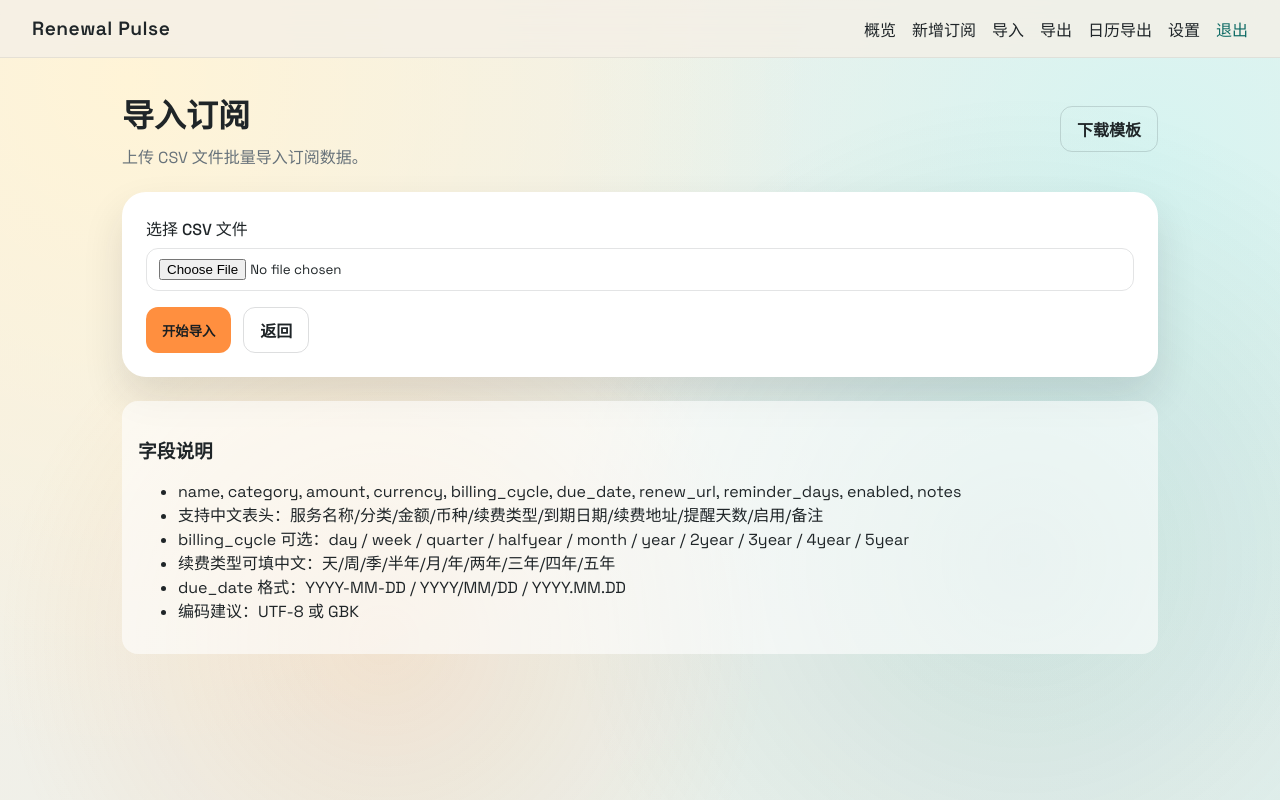
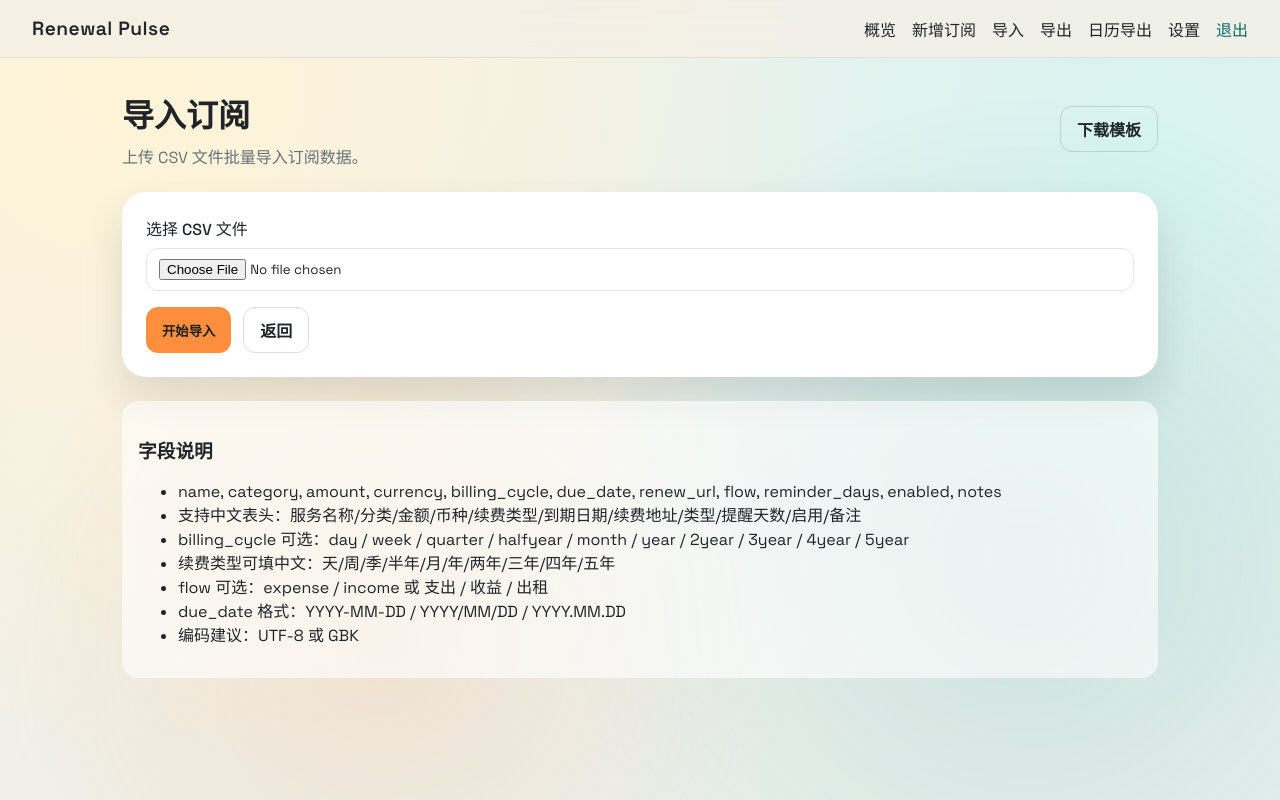
Before and after one commit to nXiaoK/ProactiveRenewalSystem, a Flask app: page /import in a window 1280 px wide. Run offline with Flask 3, Linux system fonts and the light colour scheme; the visitor is signed in with stand-in values (Sample User, id 1).

Commit message:
增加收益

```diff
--- a/app/db.py
+++ b/app/db.py
@@ -34,6 +34,7 @@ SCHEMA_STATEMENTS = [
         billing_cycle TEXT NOT NULL,
         due_date TEXT NOT NULL,
         renew_url TEXT,
+        flow TEXT NOT NULL DEFAULT 'expense',
         reminder_days INTEGER NOT NULL DEFAULT 7,
         enabled INTEGER NOT NULL DEFAULT 1,
         notes TEXT,
@@ -88,8 +89,21 @@ def init_db():
     for statement in SCHEMA_STATEMENTS:
         cur.execute(statement)
     db.commit()
+    ensure_migrations(db)
     ensure_default_settings(db)
     db.close()
+
+
+def ensure_migrations(db):
+    ensure_column(db, "subscriptions", "flow", "TEXT NOT NULL DEFAULT 'expense'")
+
+
+def ensure_column(db, table, column, definition):
+    columns = [row["name"] for row in db.execute(f"PRAGMA table_info({table})").fetchall()]
+    if column in columns:
+        return
+    db.execute(f"ALTER TABLE {table} ADD COLUMN {column} {definition}")
+    db.commit()
 
 
 def ensure_default_settings(db):
--- a/app/main.py
+++ b/app/main.py
@@ -50,6 +50,7 @@ from .utils import (
 )
 
 PUBLIC_ENDPOINTS = {"login", "static"}
+FLOW_LABELS = {"expense": "支出", "income": "收益"}
 
 
 def load_secret_key():
@@ -143,10 +144,12 @@ def create_app():
         stats = {
             "count": 0,
             "due_soon": 0,
-            "total_cny": 0.0,
-            "monthly_cny": 0.0,
-            "upcoming_30_cny": 0.0,
-            "yearly_cny": 0.0,
+            "expense_total_cny": 0.0,
+            "income_total_cny": 0.0,
+            "expense_monthly_cny": 0.0,
+            "income_monthly_cny": 0.0,
+            "expense_upcoming_30_cny": 0.0,
+            "income_upcoming_30_cny": 0.0,
         }
 
         for row in rows:
@@ -166,11 +169,16 @@ def create_app():
             stats["count"] += 1
             if item["enabled"]:
                 if item["amount_cny"] is not None:
-                    stats["total_cny"] += item["amount_cny"]
-                    stats["monthly_cny"] += item["monthly_equiv_cny"]
-                    stats["yearly_cny"] += item["yearly_equiv_cny"]
-                    if item["remaining_days"] <= 30:
-                        stats["upcoming_30_cny"] += item["amount_cny"]
+                    if item["is_income"]:
+                        stats["income_total_cny"] += item["amount_cny"]
+                        stats["income_monthly_cny"] += item["monthly_equiv_cny"]
+                        if item["remaining_days"] <= 30:
+                            stats["income_upcoming_30_cny"] += item["amount_cny"]
+                    else:
+                        stats["expense_total_cny"] += item["amount_cny"]
+                        stats["expense_monthly_cny"] += item["monthly_equiv_cny"]
+                        if item["remaining_days"] <= 30:
+                            stats["expense_upcoming_30_cny"] += item["amount_cny"]
                 if item["due_soon"]:
                     stats["due_soon"] += 1
 
@@ -182,7 +190,11 @@ def create_app():
 
         category_totals = {}
         for item in items:
-            if not item["enabled"] or item["monthly_equiv_cny"] is None:
+            if (
+                not item["enabled"]
+                or item["is_income"]
+                or item["monthly_equiv_cny"] is None
+            ):
                 continue
             category_totals[item["category"]] = category_totals.get(
                 item["category"], 0.0
@@ -232,9 +244,13 @@ def create_app():
             renew_url = form.get("renew_url", "").strip()
             notes = form.get("notes", "").strip()
             enabled = 1 if form.get("enabled") == "on" else 0
+            flow = form.get("flow", "expense").strip()
 
             if billing_cycle not in CYCLE_OPTIONS:
                 flash("续费类型不合法", "error")
+                return redirect(url_for("create_subscription"))
+            if flow not in {"expense", "income"}:
+                flash("类型不合法", "error")
                 return redirect(url_for("create_subscription"))
             try:
                 parse_date(due_date)
@@ -246,8 +262,8 @@ def create_app():
             g.db.execute(
                 """
                 INSERT INTO subscriptions
-                (name, category, amount, currency, billing_cycle, due_date, renew_url, reminder_days, enabled, notes, created_at, updated_at)
-                VALUES (?, ?, ?, ?, ?, ?, ?, ?, ?, ?, ?, ?)
+                (name, category, amount, currency, billing_cycle, due_date, renew_url, flow, reminder_days, enabled, notes, created_at, updated_at)
+                VALUES (?, ?, ?, ?, ?, ?, ?, ?, ?, ?, ?, ?, ?)
                 """,
                 (
                     name,
@@ -257,6 +273,7 @@ def create_app():
                     billing_cycle,
                     due_date,
                     renew_url,
+                    flow,
                     reminder_days,
                     enabled,
                     notes,
@@ -304,9 +321,13 @@ def create_app():
             renew_url = form.get("renew_url", row["renew_url"] or "")
             notes = form.get("notes", row["notes"] or "")
             enabled = 1 if form.get("enabled") == "on" else 0
+            flow = form.get("flow", row["flow"] or "expense").strip()
 
             if billing_cycle not in CYCLE_OPTIONS:
                 flash("续费类型不合法", "error")
+                return redirect(url_for("edit_subscription", sub_id=sub_id))
+            if flow not in {"expense", "income"}:
+                flash("类型不合法", "error")
                 return redirect(url_for("edit_subscription", sub_id=sub_id))
             try:
                 parse_date(due_date)
@@ -318,7 +339,7 @@ def create_app():
                 """
                 UPDATE subscriptions
                 SET name = ?, category = ?, amount = ?, currency = ?, billing_cycle = ?, due_date = ?,
-                    renew_url = ?, reminder_days = ?, enabled = ?, notes = ?, updated_at = ?
+                    renew_url = ?, flow = ?, reminder_days = ?, enabled = ?, notes = ?, updated_at = ?
                 WHERE id = ?
                 """,
                 (
@@ -329,6 +350,7 @@ def create_app():
                     billing_cycle,
                     due_date,
                     renew_url,
+                    flow,
                     reminder_days,
                     enabled,
                     notes,
@@ -429,6 +451,7 @@ def create_app():
                 "billing_cycle",
                 "due_date",
                 "renew_url",
+                "flow",
                 "reminder_days",
                 "enabled",
                 "notes",
@@ -445,6 +468,7 @@ def create_app():
                     row["billing_cycle"],
                     row["due_date"],
                     row["renew_url"],
+                    row["flow"],
                     row["reminder_days"],
                     row["enabled"],
                     row["notes"],
@@ -559,6 +583,10 @@ def create_app():
                 if billing_cycle not in CYCLE_OPTIONS:
                     row_errors.append("续费类型不合法")
 
+                flow = normalize_flow(row.get("flow"))
+                if flow not in {"expense", "income"}:
+                    row_errors.append("类型不合法")
+
                 try:
                     due_date_obj = parse_date_flexible(row.get("due_date"))
                     due_date = due_date_obj.strftime("%Y-%m-%d")
@@ -579,8 +607,8 @@ def create_app():
                 g.db.execute(
                     """
                     INSERT INTO subscriptions
-                    (name, category, amount, currency, billing_cycle, due_date, renew_url, reminder_days, enabled, notes, created_at, updated_at)
-                    VALUES (?, ?, ?, ?, ?, ?, ?, ?, ?, ?, ?, ?)
+                    (name, category, amount, currency, billing_cycle, due_date, renew_url, flow, reminder_days, enabled, notes, created_at, updated_at)
+                    VALUES (?, ?, ?, ?, ?, ?, ?, ?, ?, ?, ?, ?, ?)
                     """,
                     (
                         name,
@@ -590,6 +618,7 @@ def create_app():
                         billing_cycle,
                         due_date,
                         (row.get("renew_url") or "").strip(),
+                        flow,
                         reminder_days,
                         enabled_value,
                         (row.get("notes") or "").strip(),
@@ -690,6 +719,8 @@ def hydrate_subscription(row, fx_rates, today, default_reminder_days):
         g.db.commit()
 
     reminder_days = row["reminder_days"] if row["reminder_days"] is not None else default_reminder_days
+    flow = row["flow"] or "expense"
+    is_income = flow == "income"
     amount_cny = convert_to_cny(row["amount"], row["currency"], fx_rates)
     left_days = remaining_days(due_date, today)
     total_days = cycle_length_days(due_date, row["billing_cycle"])
@@ -712,6 +743,9 @@ def hydrate_subscription(row, fx_rates, today, default_reminder_days):
         "billing_cycle": row["billing_cycle"],
         "due_date": due_date,
         "renew_url": row["renew_url"],
+        "flow": flow,
+        "flow_label": FLOW_LABELS.get(flow, "支出"),
+        "is_income": is_income,
         "reminder_days": reminder_days,
         "remaining_days": left_days,
         "remaining_value": remaining_cny,
@@ -917,9 +951,11 @@ def format_reminder_message(row, due_date, left_days, amount_cny):
     amount_display = f"{row['amount']} {row['currency']}"
     if amount_cny is not None:
         amount_display += f"（约 ¥{amount_cny:.2f}）"
+    flow_label = FLOW_LABELS.get(row["flow"] or "expense", "支出")
     return (
         f"订阅续费提醒\n"
         f"服务：{row['name']}\n"
+        f"类型：{flow_label}\n"
         f"到期：{due_date.strftime('%Y-%m-%d')}（剩余 {left_days} 天）\n"
         f"金额：{amount_display}\n"
         f"续费地址：{row['renew_url'] or '未填写'}"
@@ -1063,6 +1099,11 @@ HEADER_ALIASES = {
     "renew_url": "renew_url",
     "续费地址": "renew_url",
     "续费链接": "renew_url",
+    "flow": "flow",
+    "type": "flow",
+    "类型": "flow",
+    "收支": "flow",
+    "收益类型": "flow",
     "reminder_days": "reminder_days",
     "提醒提前天数": "reminder_days",
     "提醒天数": "reminder_days",
@@ -1139,6 +1180,19 @@ CYCLE_ALIASES = {
     "5年": "5year",
 }
 
+FLOW_ALIASES = {
+    "expense": "expense",
+    "cost": "expense",
+    "支出": "expense",
+    "支出类": "expense",
+    "消费": "expense",
+    "income": "income",
+    "revenue": "income",
+    "收益": "income",
+    "收入": "income",
+    "出租": "income",
+}
+
 
 def decode_csv_bytes(raw):
     if raw is None:
@@ -1210,6 +1264,13 @@ def normalize_cycle_value(value):
     return CYCLE_ALIASES.get(key, key)
 
 
+def normalize_flow(value):
+    if value is None or str(value).strip() == "":
+        return "expense"
+    key = str(value).strip().lower()
+    return FLOW_ALIASES.get(key, key)
+
+
 def parse_amount(value):
     if value is None:
         return None
--- a/app/static/app.css
+++ b/app/static/app.css
@@ -119,6 +119,8 @@ body {
 .stat-card:nth-child(4) { animation-delay: 0.2s; }
 .stat-card:nth-child(5) { animation-delay: 0.25s; }
 .stat-card:nth-child(6) { animation-delay: 0.3s; }
+.stat-card:nth-child(7) { animation-delay: 0.35s; }
+.stat-card:nth-child(8) { animation-delay: 0.4s; }
 
 .stat-label {
   color: var(--muted);
@@ -228,6 +230,27 @@ body {
 .meta {
   color: var(--muted);
   font-size: 0.9rem;
+}
+
+.flow-tag {
+  display: inline-flex;
+  align-items: center;
+  padding: 2px 10px;
+  border-radius: 999px;
+  font-size: 0.75rem;
+  margin-left: 6px;
+  background: rgba(255, 143, 63, 0.18);
+  color: var(--accent-dark);
+}
+
+.flow-tag.income {
+  background: rgba(15, 107, 101, 0.16);
+  color: var(--teal);
+}
+
+.flow-tag.expense {
+  background: rgba(255, 143, 63, 0.18);
+  color: var(--accent-dark);
 }
 
 .badge {
@@ -354,7 +377,7 @@ body {
   width: 100%;
   border-collapse: separate;
   border-spacing: 0 10px;
-  min-width: 860px;
+  min-width: 980px;
 }
 
 .table-view th,
--- a/app/templates/import.html
+++ b/app/templates/import.html
@@ -23,10 +23,11 @@
 <section class="tips">
   <h3>字段说明</h3>
   <ul>
-    <li>name, category, amount, currency, billing_cycle, due_date, renew_url, reminder_days, enabled, notes</li>
-    <li>支持中文表头：服务名称/分类/金额/币种/续费类型/到期日期/续费地址/提醒天数/启用/备注</li>
+    <li>name, category, amount, currency, billing_cycle, due_date, renew_url, flow, reminder_days, enabled, notes</li>
+    <li>支持中文表头：服务名称/分类/金额/币种/续费类型/到期日期/续费地址/类型/提醒天数/启用/备注</li>
     <li>billing_cycle 可选：day / week / quarter / halfyear / month / year / 2year / 3year / 4year / 5year</li>
     <li>续费类型可填中文：天/周/季/半年/月/年/两年/三年/四年/五年</li>
+    <li>flow 可选：expense / income 或 支出 / 收益 / 出租</li>
     <li>due_date 格式：YYYY-MM-DD / YYYY/MM/DD / YYYY.MM.DD</li>
     <li>编码建议：UTF-8 或 GBK</li>
   </ul>
```
Also changed, not shown: app/templates/index.html (+26 -10 lines), app/templates/subscription_form.html (+8 -0 lines), README.md, 1 other file.
